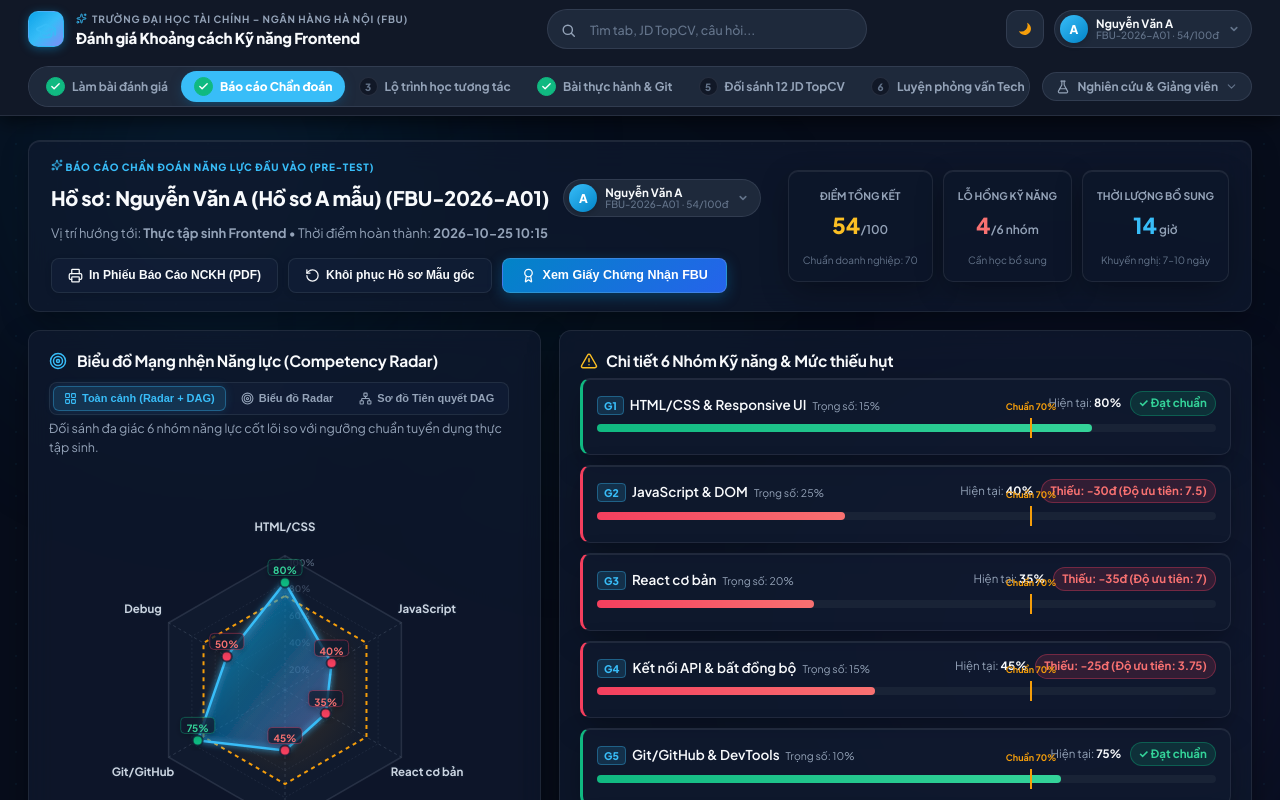
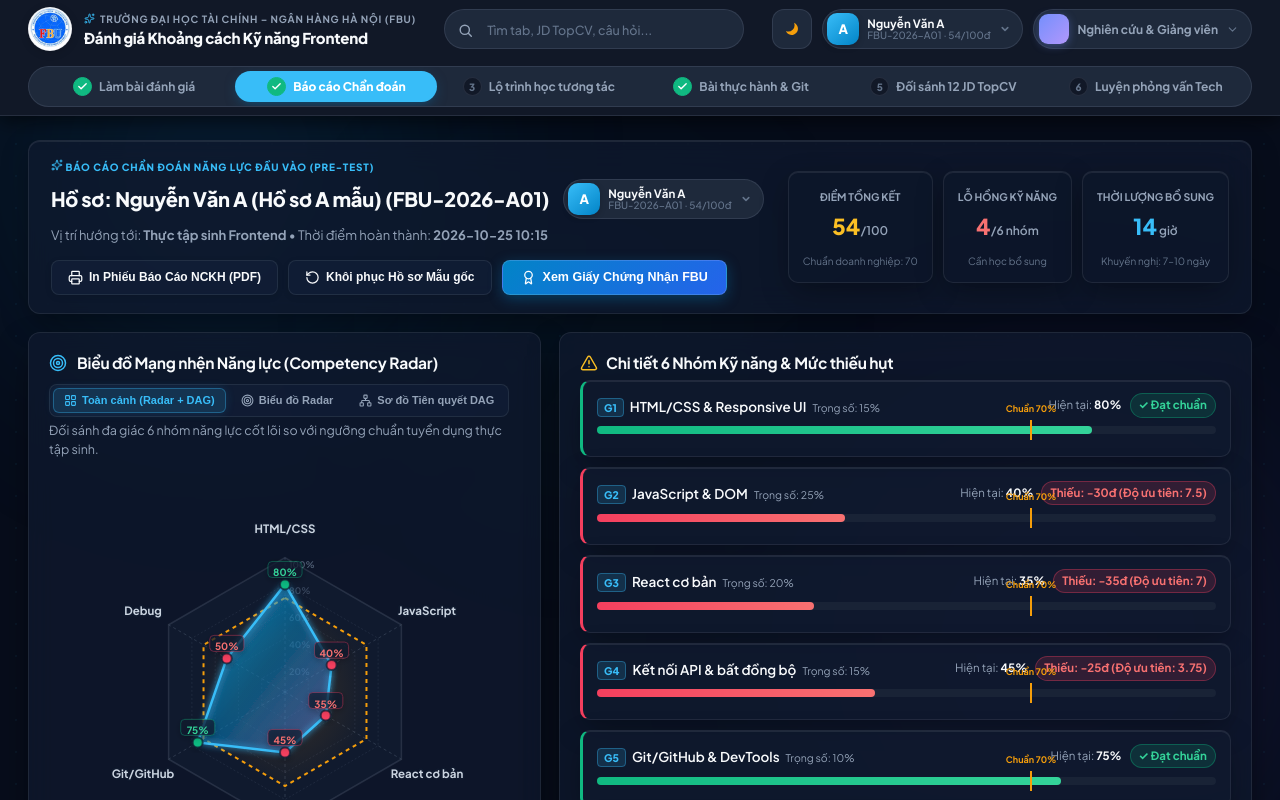
Before and after one commit to duyhung1612/nckhcode, a React (Vite) app: page / in a window 1280 px wide. Shown: the top 800 px of the page. Built offline with nearby package versions, Linux system fonts and the light colour scheme.

Commit message:
feat(header): add FBU logo, full-width centered stepper, move research menu to row 1, update #037 & #354 icons

```diff
--- a/src/views/components/Navbar.css
+++ b/src/views/components/Navbar.css
@@ -1,13 +1,13 @@
 /* Lucian UX/UI Prompts #027, #037, #039, #212, #219, #354 · MIT License (c) 2026 Seokwoooo */
 /* ============================================================================
-   NAVBAR COMPREHENSIVE STYLES (LAYOUT D: SEARCH IN THE CENTER)
-   - LucianLabs #212: Hide-on-scroll header, 58px top / 46px compact, 2px progress bar
-   - LucianLabs #219: Circular-reveal dark mode button with sun/moon spin
-   - LucianLabs #039: Sliding pill tabs stepper with keyboard navigation
-   - LucianLabs #027: Expanding top-bar search with live suggestions
-   - LucianLabs #354: Morphing mega-menu for Research & Faculty
-   - LucianLabs #037: Account switcher menu for student profiles
+   NAVBAR COMPREHENSIVE STYLES (LAYOUT D: SEARCH IN THE CENTER & FULL-WIDTH STEPPER)
+   - Brand: FBU Circular Logo 44x44, Full University Name, Project Title
+   - Row 1: Brand -> Search (flex-grow) -> Theme #219 -> Profile #037 -> Research #354
+   - Row 2: Full-Width 6-Step Stepper #039 (flex 1 each pill, centered, scroll on mobile)
+   - Profile #037: 32x32 rounded square (border-radius 10px, bold white initial)
+   - Research #354: 30x30 purple gradient tile (#748FFC -> #B197FC, border-radius 9px)
    - 100% Solid Opaque Panels (var(--ux-surface)), zero backdrop-blur bleed-through
+   - Hide-on-scroll #212, 58px top / 46px compact, 2px accent scroll progress bar
    ============================================================================ */
 
 /* --- Token Mapping for LucianLabs Elements --- */
@@ -81,7 +81,7 @@
 }
 
 /* ============================================================================
-   HÀNG 1: BRAND BÊN TRÁI · SEARCH Ở GIỮA · THEME & PROFILE BÊN PHẢI
+   HÀNG 1: BRAND BÊN TRÁI · SEARCH Ở GIỮA · THEME · HỒ SƠ · NGHIÊN CỨU
    ============================================================================ */
 .header-top-row {
   display: flex;
@@ -97,7 +97,7 @@
   height: 46px;
 }
 
-/* --- Brand Section (Logo + Eyebrow + Tiêu đề) --- */
+/* --- Brand Section: Logo FBU 44x44 tròn + Eyebrow + Tiêu đề 1 dòng --- */
 .header-brand-section {
   display: flex;
   align-items: center;
@@ -107,22 +107,15 @@
   transition: opacity 0.35s var(--ux-ease), transform 0.45s var(--ux-ease);
 }
 
-.brand-logo-badge {
-  position: relative;
-  width: 36px;
-  height: 36px;
-  border-radius: 10px;
-  background: var(--ux-grad);
-  display: grid;
-  place-items: center;
-  color: #FFFFFF;
-  box-shadow: 0 2px 10px rgba(14, 165, 233, 0.4);
+.brand-logo-img {
+  width: 44px;
+  height: 44px;
+  border-radius: 50%;
+  object-fit: cover;
   flex-shrink: 0;
-}
-
-.brand-icon {
-  position: relative;
-  z-index: 2;
+  border: 1px solid var(--ux-line);
+  box-shadow: 0 2px 8px rgba(0, 0, 0, 0.15);
+  background: #FFFFFF;
 }
 
 .brand-text {
@@ -181,7 +174,7 @@
   padding: 0 12px;
 }
 
-/* --- Cụm nút bên phải: ThemeToggle + ProfileDropdown --- */
+/* --- Cụm nút bên phải: ThemeToggle -> ProfileDropdown -> Nghiên cứu & Giảng viên --- */
 .header-right-actions {
   display: flex;
   align-items: center;
@@ -193,8 +186,8 @@
    LUCIANLABS #219 CIRCULAR-REVEAL DARK MODE & VIEW TRANSITIONS
    ============================================================================ */
 .u219-tg {
-  width: 38px;
-  height: 38px;
+  width: 40px;
+  height: 40px;
   border-radius: 12px;
   background: var(--ux-surface-2);
   border: 1px solid var(--ux-line);
@@ -543,24 +536,24 @@
 }
 
 /* ============================================================================
-   HÀNG 2 (NAV ROW): STEPPER 6 BƯỚC BÊN TRÁI · NGHIÊN CỨU & GIẢNG VIÊN BÊN PHẢI
+   HÀNG 2 (NAV ROW): STEPPER 6 BƯỚC CHIẾM HẾT CHIỀU NGANG VÀ CĂN GIỮA
    ============================================================================ */
 .navbar-bottom-row {
   display: flex;
   align-items: center;
-  justify-content: space-between;
-  gap: 12px;
+  justify-content: center;
   width: 100%;
   padding-bottom: 8px;
 }
 
 /* ============================================================================
-   LUCIANLABS #039 SLIDING PILL TABS (STEPPER 6 BƯỚC SINH VIÊN)
+   LUCIANLABS #039 SLIDING PILL TABS (STEPPER 6 BƯỚC FULL-WIDTH)
    ============================================================================ */
 .u039-tabs {
   position: relative;
   display: flex;
   align-items: center;
+  width: 100%;
   padding: 4px;
   border-radius: 999px;
   background: var(--ux-surface-2);
@@ -568,7 +561,6 @@
   overflow-x: auto;
   scrollbar-width: none;
   -ms-overflow-style: none;
-  max-width: fit-content;
 }
 
 .u039-tabs::-webkit-scrollbar {
@@ -589,14 +581,17 @@
   transition: transform 0.5s cubic-bezier(0.34, 1.45, 0.64, 1), width 0.5s cubic-bezier(0.34, 1.45, 0.64, 1), opacity 0.25s ease;
 }
 
-/* Tab button theo #039 */
+/* 6 Pill chia đều chiều rộng (flex 1), chữ căn giữa trong pill */
 .u039-tab {
+  flex: 1;
   position: relative;
   z-index: 2;
   display: inline-flex;
   align-items: center;
+  justify-content: center;
   gap: 7px;
-  padding: 6px 13px;
+  padding: 6px 12px;
+  min-width: 135px; /* Không bóp chữ trên màn hẹp, cho cuộn ngang */
   border: 0;
   border-radius: 999px;
   background: none;
@@ -607,6 +602,7 @@
   white-space: nowrap;
   font-family: inherit;
   user-select: none;
+  text-align: center;
   transition: color 0.35s ease, transform 0.15s ease;
 }
 
@@ -664,7 +660,7 @@
 }
 
 /* ============================================================================
-   LUCIANLABS #354 MORPHING MEGA-MENU (NGHIÊN CỨU & GIẢNG VIÊN)
+   LUCIANLABS #354 MORPHING MEGA-MENU (NGHIÊN CỨU & GIẢNG VIÊN Ở HÀNG 1)
    ============================================================================ */
 .research-mega-container {
   position: relative;
@@ -674,8 +670,9 @@
 .research-menu-trigger {
   display: flex;
   align-items: center;
-  gap: 7px;
-  padding: 6px 13px;
+  gap: 8px;
+  height: 40px;
+  padding: 0 12px 0 5px;
   border-radius: 999px;
   background: var(--ux-surface-2);
   border: 1px solid var(--ux-line);
@@ -698,12 +695,22 @@
 .research-menu-trigger.active {
   color: var(--ux-accent);
   border-color: var(--ux-accent);
-  background: linear-gradient(135deg, rgba(2, 132, 199, 0.15), rgba(56, 189, 248, 0.1));
 }
 
 .research-menu-trigger.is-open {
   border-color: var(--ux-accent);
   box-shadow: 0 0 14px rgba(56, 189, 248, 0.25);
+}
+
+/* Ô vuông gradient tím 30x30 theo mẫu LucianLabs #354 */
+.u354-trigger-tile {
+  width: 30px;
+  height: 30px;
+  border-radius: 9px;
+  background: linear-gradient(135deg, #748FFC, #B197FC);
+  box-shadow: 0 2px 8px rgba(116, 143, 252, 0.35);
+  flex-shrink: 0;
+  display: inline-block;
 }
 
 .research-chevron-icon {
@@ -863,8 +870,8 @@
   display: inline-flex;
   align-items: center;
   gap: 8px;
-  height: 38px;
-  padding: 0 10px 0 5px;
+  height: 40px;
+  padding: 0 10px 0 4px;
   border-radius: 999px;
   background: var(--ux-surface-2);
   border: 1px solid var(--ux-line);
@@ -888,14 +895,15 @@
   outline-offset: 2px;
 }
 
+/* Ô vuông bo tròn 32x32 (border-radius: 10px) theo LucianLabs #037 */
 .u037-ws {
-  width: 28px;
-  height: 28px;
+  width: 32px;
+  height: 32px;
   flex: none;
-  border-radius: 50%;
+  border-radius: 10px;
   display: grid;
   place-items: center;
-  font-size: 12px;
+  font-size: 13px;
   font-weight: 800;
   color: #FFFFFF;
   box-shadow: 0 2px 6px rgba(0, 0, 0, 0.2);
@@ -1134,13 +1142,23 @@
 /* ============================================================================
    RESPONSIVE DESIGN CHO CÁC MÀN HÌNH KHÁC NHAU
    ============================================================================ */
-@media (max-width: 1024px) {
+@media (max-width: 1200px) {
+  .university-badge {
+    display: none;
+  }
+}
+
+@media (max-width: 900px) {
   .university-badge {
     display: none;
   }
 
   .u027.is-default-expanded {
-    max-width: 240px;
+    max-width: 200px;
+  }
+
+  .research-menu-trigger span:not(.u354-trigger-tile) {
+    font-size: 11.5px;
   }
 }
 
@@ -1194,18 +1212,17 @@
     font-weight: 700;
   }
 
-  /* Hàng 2: Cho phép stepper cuộn ngang mượt mà */
+  /* Hàng 2: Stepper cuộn ngang mượt mà */
   .navbar-bottom-row {
-    flex-wrap: nowrap;
-    gap: 8px;
-    overflow-x: auto;
+    justify-content: flex-start;
   }
 
   .u039-tabs {
-    flex-shrink: 0;
+    width: 100%;
   }
 
-  .research-mega-container {
-    flex-shrink: 0;
+  .u039-tab {
+    flex: 0 0 auto;
+    min-width: 140px;
   }
 }
--- a/src/views/components/Navbar.tsx
+++ b/src/views/components/Navbar.tsx
@@ -1,10 +1,14 @@
 /* Lucian UX/UI Prompts #212, #219, #039, #354, #027 · MIT License (c) 2026 Seokwoooo */
 // ============================================================================
-// VIEW COMPONENT: NAVBAR (LAYOUT D · BỐ CỤC SEARCH Ở GIỮA)
-// - Row 1: Brand (Trường ĐH Tài chính - Ngân hàng Hà Nội (FBU)), ExpandingSearch #027 ở giữa, ThemeToggle #219, ProfileDropdown #037.
-// - Row 2: Stepper 6 bước sinh viên (Sliding Pill Tabs #039), Mega-Menu Nghiên cứu #354.
-// - Hide-on-scroll & Compact header #212, Nav row sticky #242, 2px Accent Scroll Progress bar.
-// - 100% Solid Opaque Panels (var(--ux-surface)), no blur bleed, auto-close on scroll/Esc/tab change.
+// VIEW COMPONENT: NAVBAR (LAYOUT D TỐI ƯU · SEARCH Ở GIỮA)
+// - Hàng 1: Brand (Logo FBU tròn 44x44, Tên trường đầy đủ, Tiêu đề)
+//           -> ExpandingSearch #027 (ở giữa, flex-grow)
+//           -> ThemeToggle #219 (icon xoay, vòng tròn lan)
+//           -> ProfileDropdown #037 (ô vuông bo tròn 32x32)
+//           -> Nút "Nghiên cứu & Giảng viên" #354 (ô vuông gradient tím 30x30, mega-menu)
+// - Hàng 2: Stepper 6 bước sinh viên (Sliding Pill Tabs #039) chiếm 100% chiều ngang & căn giữa.
+// - Hide-on-scroll & Compact header #212, Nav row sticky #242, thanh tiến trình 2px accent.
+// - 100% Solid Opaque Panels (var(--ux-surface)), auto-close khi cuộn/Esc/đổi tab/bấm ra ngoài.
 // ============================================================================
 import React, { useState, useEffect, useLayoutEffect, useCallback, useRef } from 'react';
 import { StorageModel } from '../../models/storage';
@@ -14,8 +18,6 @@ import { ExpandingSearch } from './ExpandingSearch';
 import { ThemeToggle } from './ThemeToggle';
 import './Navbar.css';
 import {
-  GraduationCap,
-  FlaskConical,
   ClipboardCheck,
   LineChart,
   Database,
@@ -109,6 +111,7 @@ export const Navbar: React.FC<NavbarProps> = ({
   const megaTriggerBtnRef = useRef<HTMLButtonElement>(null);
   const megaCloseTimerRef = useRef<ReturnType<typeof setTimeout> | null>(null);
   const stepRefs = useRef<(HTMLButtonElement | null)[]>([]);
+  const tabsContainerRef = useRef<HTMLElement>(null);
 
   // Sliding pill position state (LucianLabs #039)
   const [pillStyle, setPillStyle] = useState<{ x: number; w: number; opacity: number }>({
@@ -239,9 +242,21 @@ export const Navbar: React.FC<NavbarProps> = ({
     updatePillPosition();
   }, [updatePillPosition, isCompact]);
 
+  // ResizeObserver + window resize listener để pill luôn chuẩn xác với flex: 1
   useEffect(() => {
     window.addEventListener('resize', updatePillPosition);
-    return () => window.removeEventListener('resize', updatePillPosition);
+    let observer: ResizeObserver | null = null;
+    if (tabsContainerRef.current && typeof ResizeObserver !== 'undefined') {
+      observer = new ResizeObserver(() => {
+        updatePillPosition();
+      });
+      observer.observe(tabsContainerRef.current);
+    }
+
+    return () => {
+      window.removeEventListener('resize', updatePillPosition);
+      observer?.disconnect();
+    };
   }, [updatePillPosition]);
 
   // Điều hướng bằng phím mũi tên trên stepper (LucianLabs #039)
@@ -293,15 +308,19 @@ export const Navbar: React.FC<NavbarProps> = ({
       className={`app-header ${isHeaderHidden ? 'header-hidden' : ''} ${isCompact ? 'is-compact' : ''} ${scrollProgress > 1 ? 'has-scrolled' : ''} ${isSearchOpen ? 'is-search-open' : ''}`}
     >
       {/* ===================================================================
-          HÀNG 1: BRAND BÊN TRÁI · SEARCH Ở GIỮA · THEME & PROFILE BÊN PHẢI
+          HÀNG 1: BRAND BÊN TRÁI · SEARCH Ở GIỮA · THEME · HỒ SƠ · NGHIÊN CỨU
+          Thứ tự: Brand -> Search (flex-grow) -> Theme -> Hồ sơ -> Nghiên cứu
           =================================================================== */}
       <div className="header-top-row">
-        {/* Brand Section: Logo + Eyebrow đầy đủ + Tiêu đề 1 dòng */}
+        {/* 1. Brand Section: Logo FBU 44x44 tròn + Eyebrow đầy đủ + Tiêu đề 1 dòng */}
         <div className="header-brand-section">
-          <div className="brand-logo-badge">
-            <GraduationCap size={22} className="brand-icon" />
-            <div className="brand-logo-glow" aria-hidden="true" />
-          </div>
+          <img
+            src="/fbu-logo.jpg"
+            alt="Logo FBU"
+            className="brand-logo-img"
+            width={44}
+            height={44}
+          />
           <div className="brand-text">
             {/* Dòng eyebrow đầy đủ tên trường, không viết tắt "ĐH", ẩn khi compact/mobile */}
             <div className="university-badge">
@@ -315,7 +334,7 @@ export const Navbar: React.FC<NavbarProps> = ({
           </div>
         </div>
 
-        {/* Ô Tìm Kiếm Ở Giữa Hàng 1 (LucianLabs #027) */}
+        {/* 2. Ô Tìm Kiếm Ở Giữa Hàng 1 (LucianLabs #027) */}
         <div className="header-center-search">
           <ExpandingSearch
             onNavigate={(targetTab) => {
@@ -327,15 +346,15 @@ export const Navbar: React.FC<NavbarProps> = ({
           />
         </div>
 
-        {/* Cụm nút bên phải: ThemeToggle #219 + ProfileDropdown #037 (Không có chuông) */}
+        {/* Cụm nút bên phải: 3. ThemeToggle -> 4. ProfileDropdown -> 5. Nghiên cứu & Giảng viên */}
         <div className="header-right-actions">
-          {/* Nút đổi theme Circular-reveal #219 */}
+          {/* 3. Nút đổi theme Circular-reveal #219 */}
           <ThemeToggle
             theme={theme}
             onToggleTheme={setTheme}
           />
 
-          {/* ProfileDropdown LucianLabs #037 */}
+          {/* 4. ProfileDropdown LucianLabs #037 (icon ô vuông bo tròn 32x32) */}
           <ProfileDropdown
             currentStudent={currentStudent}
             students={students}
@@ -346,65 +365,8 @@ export const Navbar: React.FC<NavbarProps> = ({
             variant="navbar"
             currentTab={currentTab}
           />
-        </div>
-      </div>
 
-      {/* ===================================================================
-          HÀNG 2 (NAV ROW): STEPPER 6 BƯỚC BÊN TRÁI · NGHIÊN CỨU & GIẢNG VIÊN BÊN PHẢI
-          =================================================================== */}
-      <div className="navbar-bottom-row">
-        {/* Stepper 6 bước sinh viên (LucianLabs #039 Sliding Pill Tabs) */}
-        <nav
-          className="u039-tabs"
-          role="tablist"
-          aria-label="Hành trình đánh giá và học bổ sung của sinh viên"
-        >
-          {/* Sliding pill indicator chuyển động spring */}
-          <span
-            className="u039-pill"
-            style={{
-              transform: `translateX(${pillStyle.x}px)`,
-              width: `${pillStyle.w}px`,
-              opacity: pillStyle.opacity
-            }}
-            aria-hidden="true"
-          />
-
-          {STUDENT_STEPS.map((step, idx) => {
-            const isActive = currentTab === step.id;
-            const isDone = checkStepDone(step.id);
-
-            return (
-              <button
-                key={step.id}
-                ref={(el) => { stepRefs.current[idx] = el; }}
-                type="button"
-                role="tab"
-                id={`tab-step-${step.id}`}
-                aria-controls={`panel-step-${step.id}`}
-                aria-selected={isActive}
-                tabIndex={isActive ? 0 : -1}
-                className={`u039-tab ${isActive ? 'active' : ''}`}
-                onClick={() => {
-                  onTabChange(step.id);
-                  setIsMegaOpen(false);
-                }}
-                onKeyDown={(e) => handleTabKeyDown(e, idx)}
-              >
-                <span className={`u039-step-badge ${isDone ? 'is-done' : ''} ${isActive ? 'is-active' : ''}`}>
-                  {isDone ? (
-                    <Check size={11} strokeWidth={3} aria-label="Đã hoàn thành" />
-                  ) : (
-                    <span>{step.stepNum}</span>
-                  )}
-                </span>
-                <span className="u039-tab-label">{step.label}</span>
-              </button>
-            );
-          })}
-        </nav>
-
-        {/* Nút Mega-Menu Nghiên cứu & Giảng viên bên phải (LucianLabs #354) */}
+          {/* 5. Nút Mega-Menu Nghiên cứu & Giảng viên #354 (đưa lên hàng 1) */}
           <div
             className="research-mega-container"
             ref={megaContainerRef}
@@ -420,7 +382,8 @@ export const Navbar: React.FC<NavbarProps> = ({
               aria-haspopup="menu"
               aria-label="Menu chức năng nghiên cứu và giảng viên"
             >
-            <FlaskConical size={14} />
+              {/* Ô vuông gradient tím 30x30 theo chuẩn LucianLabs #354 */}
+              <span className="u354-trigger-tile" aria-hidden="true" />
               <span>Nghiên cứu &amp; Giảng viên</span>
               <ChevronDown
                 size={13}
@@ -475,6 +438,64 @@ export const Navbar: React.FC<NavbarProps> = ({
             )}
           </div>
         </div>
+      </div>
+
+      {/* ===================================================================
+          HÀNG 2 (NAV ROW): STEPPER 6 BƯỚC CHIẾM HẾT CHIỀU NGANG VÀ CĂN GIỮA
+          6 pill chia đều chiều rộng (flex 1), chữ căn giữa, cuộn ngang ở màn hẹp
+          =================================================================== */}
+      <div className="navbar-bottom-row">
+        <nav
+          ref={tabsContainerRef}
+          className="u039-tabs"
+          role="tablist"
+          aria-label="Hành trình đánh giá và học bổ sung của sinh viên"
+        >
+          {/* Sliding pill indicator chuyển động spring */}
+          <span
+            className="u039-pill"
+            style={{
+              transform: `translateX(${pillStyle.x}px)`,
+              width: `${pillStyle.w}px`,
+              opacity: pillStyle.opacity
+            }}
+            aria-hidden="true"
+          />
+
+          {STUDENT_STEPS.map((step, idx) => {
+            const isActive = currentTab === step.id;
+            const isDone = checkStepDone(step.id);
+
+            return (
+              <button
+                key={step.id}
+                ref={(el) => { stepRefs.current[idx] = el; }}
+                type="button"
+                role="tab"
+                id={`tab-step-${step.id}`}
+                aria-controls={`panel-step-${step.id}`}
+                aria-selected={isActive}
+                tabIndex={isActive ? 0 : -1}
+                className={`u039-tab ${isActive ? 'active' : ''}`}
+                onClick={() => {
+                  onTabChange(step.id);
+                  setIsMegaOpen(false);
+                }}
+                onKeyDown={(e) => handleTabKeyDown(e, idx)}
+              >
+                <span className={`u039-step-badge ${isDone ? 'is-done' : ''} ${isActive ? 'is-active' : ''}`}>
+                  {isDone ? (
+                    <Check size={11} strokeWidth={3} aria-label="Đã hoàn thành" />
+                  ) : (
+                    <span>{step.stepNum}</span>
+                  )}
+                </span>
+                <span className="u039-tab-label">{step.label}</span>
+              </button>
+            );
+          })}
+        </nav>
+      </div>
 
       {/* Thanh tiến trình cuộn mỏng 2px màu accent theo LucianLabs #212 */}
       <span
```
Also changed, not shown: public/fbu-logo.jpg (added), src/views/components/ThemeToggle.tsx (line endings or trailing spaces). Lines whose indentation alone changed are shown as unchanged.
